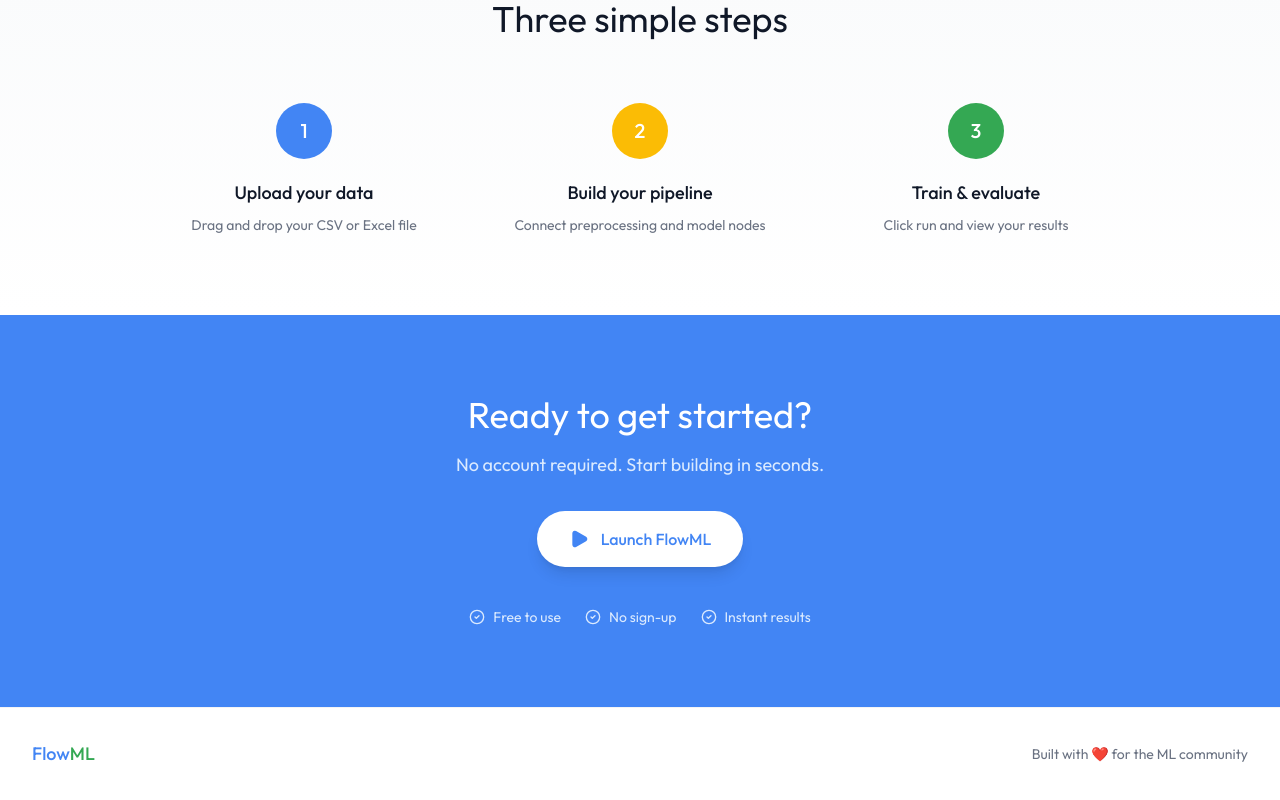
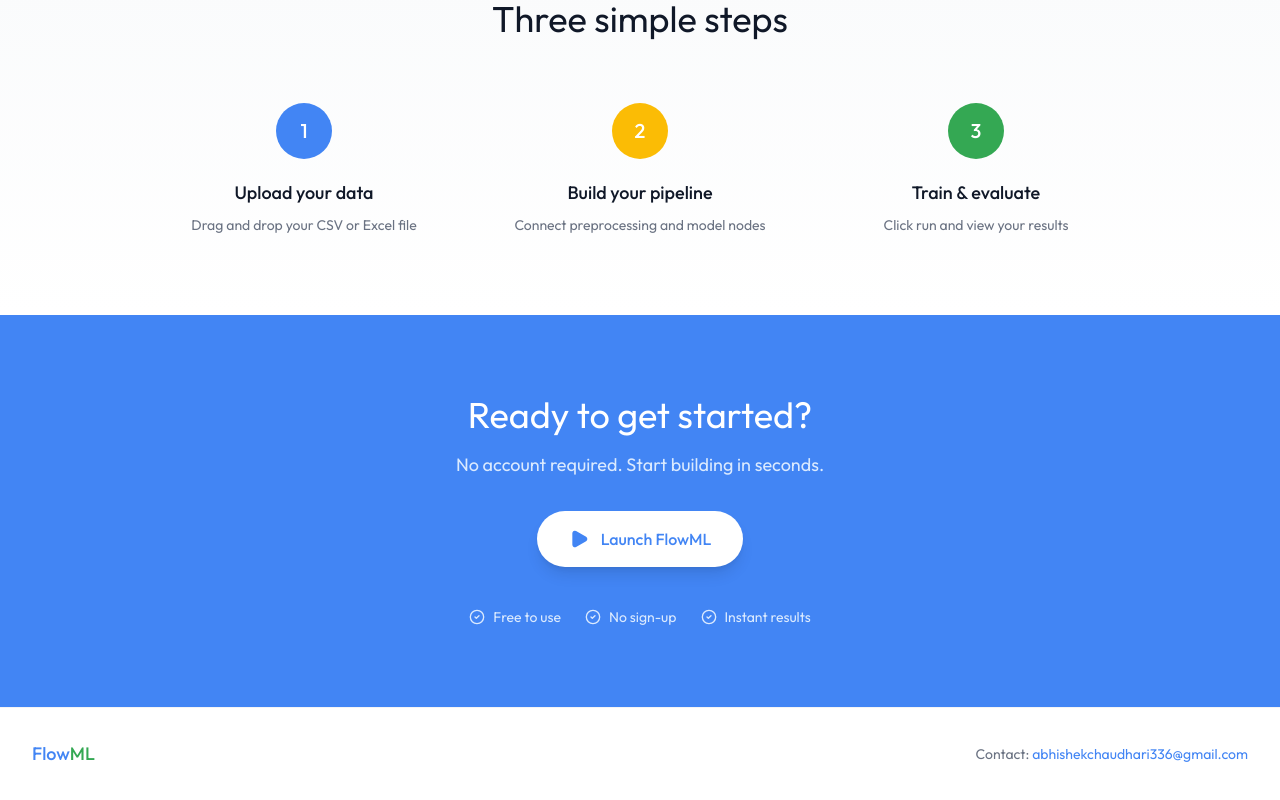
Before and after one commit to AbhishekC1005/NeuroFlow, a React (Vite) app in the folder frontend/: page / in a window 1280 px wide. Shown: the part 3358-4158 px from the top of the page. Built offline with nearby package versions, Linux system fonts and the light colour scheme.

Commit message:
feat: update footer with contact email

```diff
--- a/frontend/src/components/LandingPage.tsx
+++ b/frontend/src/components/LandingPage.tsx
@@ -351,7 +351,7 @@
                         </span>
                     </div>
                     <p className="text-sm text-gray-500">
-                        Built with ❤️ for the ML community
+                        Contact: <a href="mailto:abhishekchaudhari336@gmail.com" className="text-[#4285F4] hover:underline">abhishekchaudhari336@gmail.com</a>
                     </p>
                 </div>
             </footer>
```
